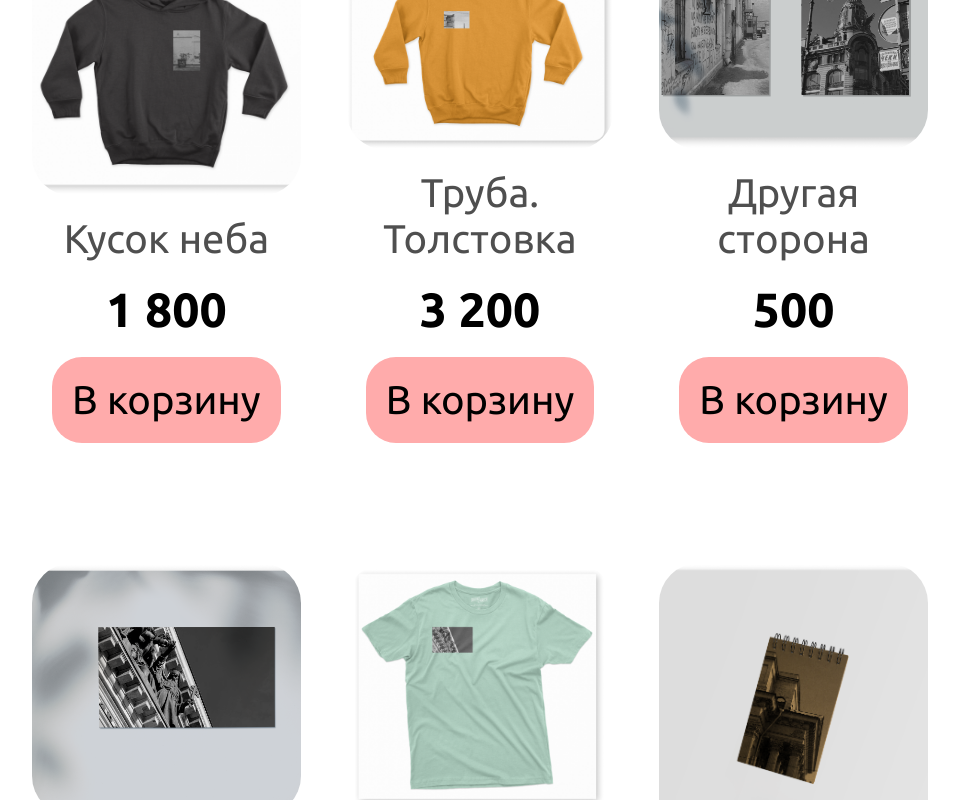
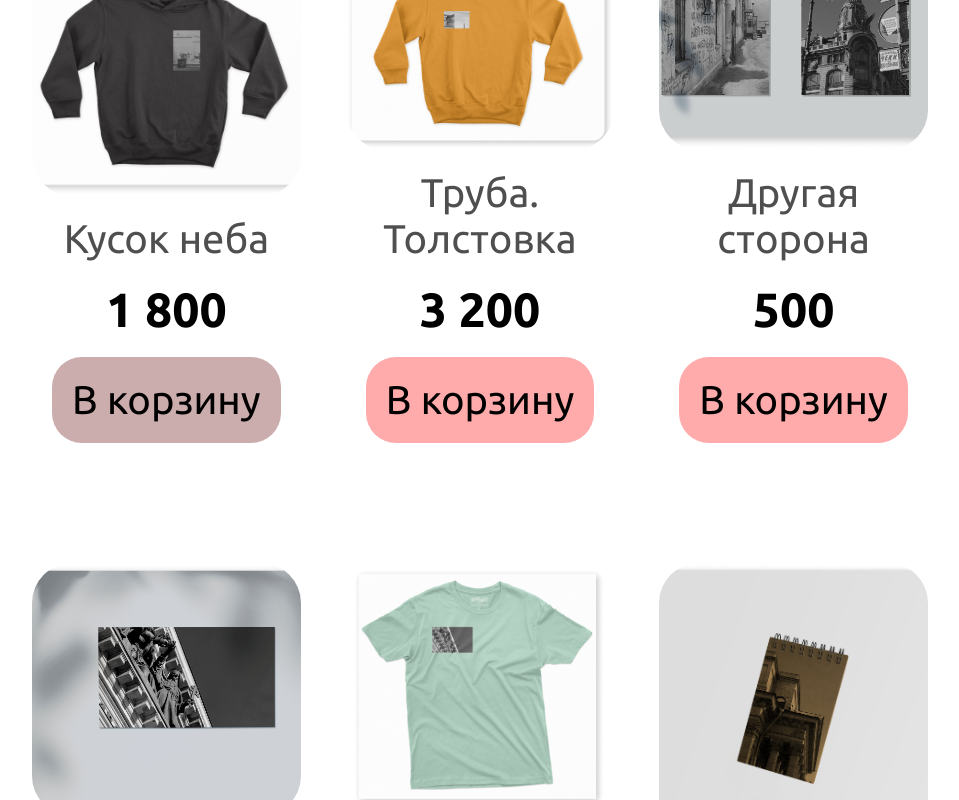
Before and after one commit to KABOOTCHER/LiveYourOwn, a plain HTML site: page index.html in a window 1280 px wide. In both pictures the pointer is over the element 326 px from the left and 1450 px from the top of the page. Shown: the part 1050-1850 px from the top of the page, without its empty margins (160-1119 px from the left). Drawn offline with Linux system fonts and the light colour scheme.

Commit message:
W-filter1

```diff
--- a/script.js
+++ b/script.js
@@ -21,7 +21,7 @@ function showNotification(message) {
 var allPages = document.querySelector('.itemPages');
 
 document.addEventListener('DOMContentLoaded', function () {
-  // Блок первого кода
+
   document.querySelectorAll('.itemImg').forEach(function (item) {
     item.addEventListener('click', function () {
       var itemType = item.getAttribute('data-type');
@@ -44,7 +44,7 @@ document.addEventListener('DOMContentLoaded', function () {
     });
   });
 
-  // Блок второго кода
+//КОД С ФИЛЬТРОМ
   const filterButtons = document.querySelectorAll('.filterBTN');
   const items = document.querySelectorAll('.item');
 
--- a/style.css
+++ b/style.css
@@ -156,6 +156,14 @@ a,p,h1{
     background-color: #FFABAB;
 
     white-space:nowrap;
+}
+
+.buyButton:hover{
+    background-color:#CCADAD;
+}
+
+.buyButton:active{
+    background-color:#D9D9D9 ;
 }
 
 .itemCounter{
```
